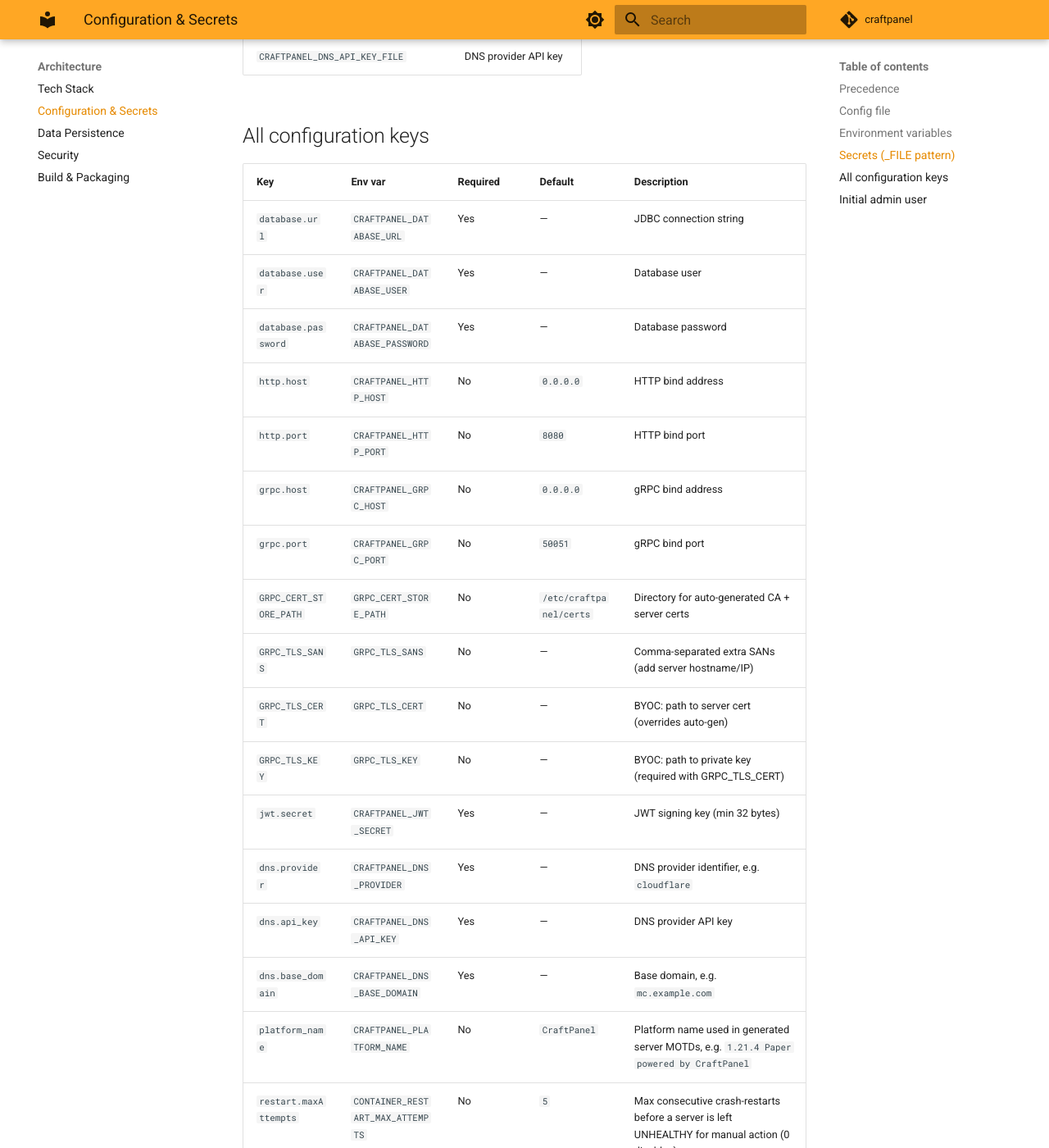
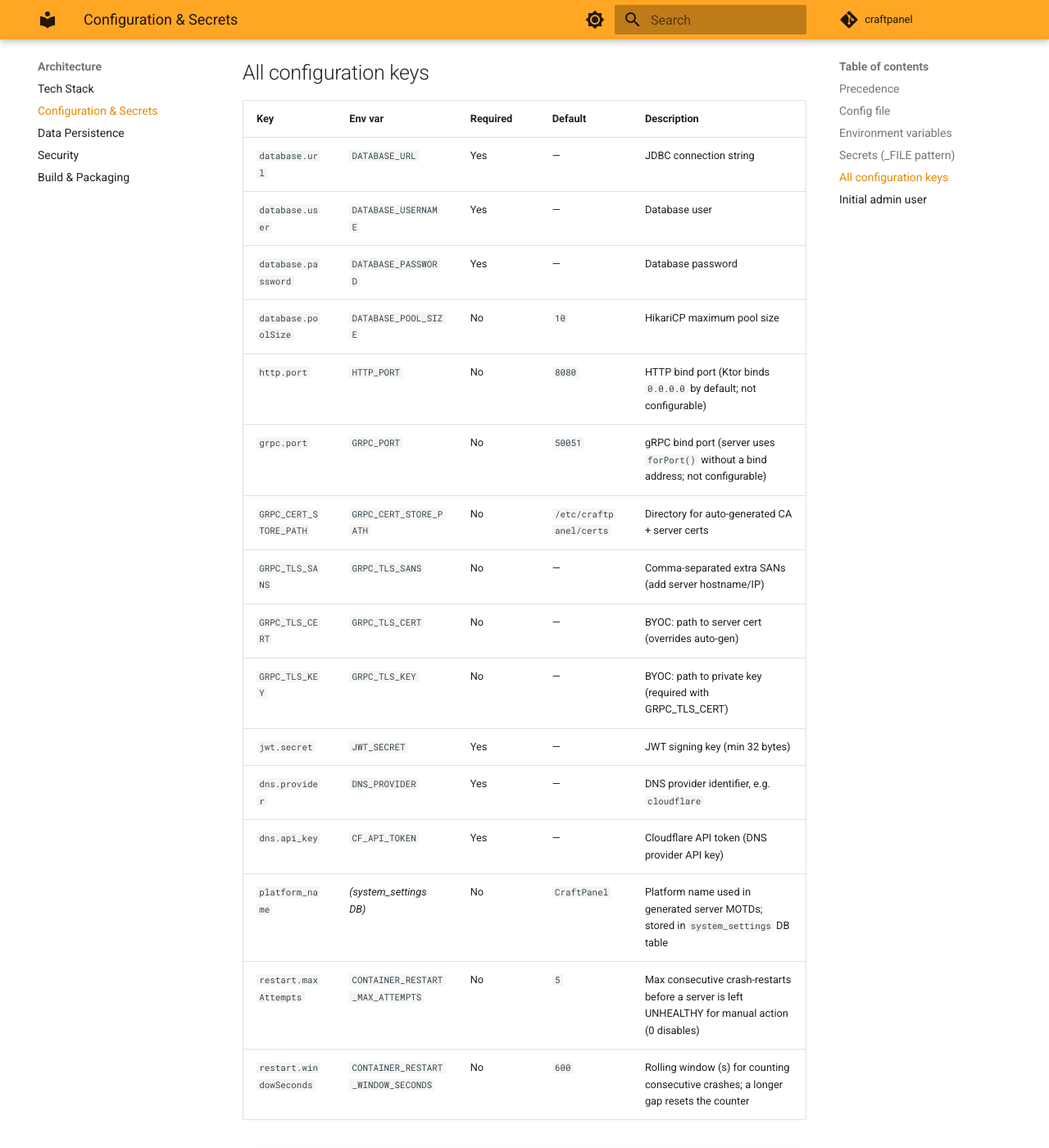
Before and after one commit to nelsongraca/craftpanel, an MkDocs documentation site: the page built from docs/src/tech-stack/configuration.md, in a window 1280 px wide and 1400 px high, scrolled down 2165 px. Shown: the whole window at 82% size. Built offline with MkDocs 1.6.1 and Material for MkDocs 9.7.7, drawn with Linux system fonts in a browser that asks for light colours; comment, search, counter and statistics services are not loaded; some of the changed text lies outside the part shown.

Commit message:
shutdown-sequence: graceful stdin stop on node shutdown
ContainerManager.shutdownAll() now reads craftpanel.stop.command label
from each container and uses the full graceful stop sequence (stdin
command via Docker attach, wait for exit, fall back to Docker stop).
Containers without the label fall back to the original behavior.

createContainer() stores the stop command as a craftpanel.stop.command
container label when the StartContainerCommand carries a non-empty
stop_command value.

port-registry: add protocol column and correct PK in docs.

config-env-names: docs now use bare env var names (Option B), drop
CRAFTPANEL_ prefix claim, remove phantom config keys from examples.

````diff
--- a/docs/src/tech-stack/configuration.md
+++ b/docs/src/tech-stack/configuration.md
@@ -21,14 +21,12 @@
 ```yaml
 database:
   url: jdbc:postgresql://localhost:5432/craftpanel
-  user: craftpanel
+  username: craftpanel
 
 http:
-  host: 0.0.0.0
   port: 8080
 
 grpc:
-  host: 0.0.0.0
   port: 50051
   # cert_store: /etc/craftpanel/certs   # where auto-generated CA+server certs are persisted
   # tls_sans: master.example.com,10.0.0.1  # extra SANs for auto-generated cert
@@ -43,22 +41,20 @@
 
 dns:
   provider: cloudflare
-  base_domain: mc.example.com
   # api_key loaded from secret file in production
 ```
 
 ## Environment variables
 
-Every config file key has a corresponding environment variable using the pattern `CRAFTPANEL_<SECTION>_<KEY>` in uppercase with underscores. Examples:
+Every config file key can be overridden by an environment variable using the key name uppercased with underscores. The config file uses HOCON `${?ENV_VAR}` syntax, where `?` means the variable is optional. Examples of documented env vars:
 
-| Config file key     | Environment variable           |
-|---------------------|--------------------------------|
-| `database.url`      | `CRAFTPANEL_DATABASE_URL`      |
-| `database.user`     | `CRAFTPANEL_DATABASE_USER`     |
-| `database.password` | `CRAFTPANEL_DATABASE_PASSWORD` |
-| `jwt.secret`        | `CRAFTPANEL_JWT_SECRET`        |
-| `dns.api_key`       | `CRAFTPANEL_DNS_API_KEY`       |
-| `http.port`         | `CRAFTPANEL_HTTP_PORT`         |
+| Config file key     | Environment variable |
+|---------------------|----------------------|
+| `database.url`      | `DATABASE_URL`       |
+| `database.password` | `DATABASE_PASSWORD`  |
+| `jwt.secret`        | `JWT_SECRET`         |
+| `dns.api_key`       | `CF_API_TOKEN`       |
+| `http.port`         | `HTTP_PORT`          |
 
 ## Secrets (`_FILE` pattern)
 
@@ -67,42 +63,40 @@
 
 ```bash
 # Instead of:
-CRAFTPANEL_DATABASE_PASSWORD=s3cr3t
+DATABASE_PASSWORD=s3cr3t
 
 # Use:
-CRAFTPANEL_DATABASE_PASSWORD_FILE=/run/secrets/db_password
+DATABASE_PASSWORD_FILE=/run/secrets/db_password
 ```
 
 Supported `_FILE` variables:
 
-| Variable                            | Description          |
-|-------------------------------------|----------------------|
-| `CRAFTPANEL_DATABASE_PASSWORD_FILE` | PostgreSQL password  |
-| `CRAFTPANEL_JWT_SECRET_FILE`        | JWT signing key      |
-| `CRAFTPANEL_DNS_API_KEY_FILE`       | DNS provider API key |
+| Variable                      | Description          |
+|-------------------------------|----------------------|
+| `DATABASE_PASSWORD_FILE`      | PostgreSQL password  |
+| `JWT_SECRET_FILE`             | JWT signing key      |
+| `CF_API_TOKEN_FILE`           | DNS provider API key |
 
 ## All configuration keys
 
-| Key                    | Env var                        | Required | Default                 | Description                                                                             |
-|------------------------|--------------------------------|----------|-------------------------|-----------------------------------------------------------------------------------------|
-| `database.url`         | `CRAFTPANEL_DATABASE_URL`      | Yes      | —                       | JDBC connection string                                                                  |
-| `database.user`        | `CRAFTPANEL_DATABASE_USER`     | Yes      | —                       | Database user                                                                           |
-| `database.password`    | `CRAFTPANEL_DATABASE_PASSWORD` | Yes      | —                       | Database password                                                                       |
-| `http.host`            | `CRAFTPANEL_HTTP_HOST`         | No       | `0.0.0.0`               | HTTP bind address                                                                       |
-| `http.port`            | `CRAFTPANEL_HTTP_PORT`         | No       | `8080`                  | HTTP bind port                                                                          |
-| `grpc.host`            | `CRAFTPANEL_GRPC_HOST`         | No       | `0.0.0.0`               | gRPC bind address                                                                       |
-| `grpc.port`            | `CRAFTPANEL_GRPC_PORT`         | No       | `50051`                 | gRPC bind port                                                                          |
-| `GRPC_CERT_STORE_PATH` | `GRPC_CERT_STORE_PATH`         | No       | `/etc/craftpanel/certs` | Directory for auto-generated CA + server certs                                          |
-| `GRPC_TLS_SANS`        | `GRPC_TLS_SANS`                | No       | —                       | Comma-separated extra SANs (add server hostname/IP)                                     |
-| `GRPC_TLS_CERT`        | `GRPC_TLS_CERT`                | No       | —                       | BYOC: path to server cert (overrides auto-gen)                                          |
-| `GRPC_TLS_KEY`         | `GRPC_TLS_KEY`                 | No       | —                       | BYOC: path to private key (required with GRPC_TLS_CERT)                                 |
-| `jwt.secret`           | `CRAFTPANEL_JWT_SECRET`        | Yes      | —                       | JWT signing key (min 32 bytes)                                                          |
-| `dns.provider`         | `CRAFTPANEL_DNS_PROVIDER`      | Yes      | —                       | DNS provider identifier, e.g. `cloudflare`                                              |
-| `dns.api_key`          | `CRAFTPANEL_DNS_API_KEY`       | Yes      | —                       | DNS provider API key                                                                    |
-| `dns.base_domain`      | `CRAFTPANEL_DNS_BASE_DOMAIN`   | Yes      | —                       | Base domain, e.g. `mc.example.com`                                                      |
-| `platform_name`        | `CRAFTPANEL_PLATFORM_NAME`     | No       | `CraftPanel`            | Platform name used in generated server MOTDs, e.g. `1.21.4 Paper powered by CraftPanel` |
-| `restart.maxAttempts`  | `CONTAINER_RESTART_MAX_ATTEMPTS` | No     | `5`                     | Max consecutive crash-restarts before a server is left UNHEALTHY for manual action (0 disables) |
-| `restart.windowSeconds`| `CONTAINER_RESTART_WINDOW_SECONDS` | No   | `600`                   | Rolling window (s) for counting consecutive crashes; a longer gap resets the counter            |
+| Key                    | Env var                           | Required | Default                 | Description                                                                             |
+|------------------------|-----------------------------------|----------|-------------------------|-----------------------------------------------------------------------------------------|
+| `database.url`         | `DATABASE_URL`                    | Yes      | —                       | JDBC connection string                                                                  |
+| `database.user`        | `DATABASE_USERNAME`               | Yes      | —                       | Database user                                                                           |
+| `database.password`    | `DATABASE_PASSWORD`               | Yes      | —                       | Database password                                                                       |
+| `database.poolSize`    | `DATABASE_POOL_SIZE`              | No       | `10`                    | HikariCP maximum pool size                                                              |
+| `http.port`            | `HTTP_PORT`                       | No       | `8080`                  | HTTP bind port (Ktor binds `0.0.0.0` by default; not configurable)                      |
+| `grpc.port`            | `GRPC_PORT`                       | No       | `50051`                 | gRPC bind port (server uses `forPort()` without a bind address; not configurable)       |
+| `GRPC_CERT_STORE_PATH` | `GRPC_CERT_STORE_PATH`            | No       | `/etc/craftpanel/certs` | Directory for auto-generated CA + server certs                                          |
+| `GRPC_TLS_SANS`        | `GRPC_TLS_SANS`                   | No       | —                       | Comma-separated extra SANs (add server hostname/IP)                                     |
+| `GRPC_TLS_CERT`        | `GRPC_TLS_CERT`                   | No       | —                       | BYOC: path to server cert (overrides auto-gen)                                          |
+| `GRPC_TLS_KEY`         | `GRPC_TLS_KEY`                    | No       | —                       | BYOC: path to private key (required with GRPC_TLS_CERT)                                 |
+| `jwt.secret`           | `JWT_SECRET`                      | Yes      | —                       | JWT signing key (min 32 bytes)                                                          |
+| `dns.provider`         | `DNS_PROVIDER`                    | Yes      | —                       | DNS provider identifier, e.g. `cloudflare`                                              |
+| `dns.api_key`          | `CF_API_TOKEN`                    | Yes      | —                       | Cloudflare API token (DNS provider API key)                                             |
+| `platform_name`        | *(system_settings DB)*            | No       | `CraftPanel`            | Platform name used in generated server MOTDs; stored in `system_settings` DB table      |
+| `restart.maxAttempts`  | `CONTAINER_RESTART_MAX_ATTEMPTS`  | No       | `5`                     | Max consecutive crash-restarts before a server is left UNHEALTHY for manual action (0 disables) |
+| `restart.windowSeconds`| `CONTAINER_RESTART_WINDOW_SECONDS`| No       | `600`                   | Rolling window (s) for counting consecutive crashes; a longer gap resets the counter            |
 
 !!! warning
 Never store secrets in the config file in production. Use environment variables or the `_FILE` secret pattern instead.
@@ -111,8 +105,8 @@
 
 On a fresh database (empty users table), master will seed a Super Admin account if these variables are set:
 
-| Variable                    | Default   | Description                         |
-|-----------------------------|-----------|-------------------------------------|
+| Variable               | Default   | Description                         |
+|------------------------|-----------|-------------------------------------|
 | `CRAFTPANEL_ADMIN_EMAIL`    | _(empty)_ | Email address for the initial admin |
 | `CRAFTPANEL_ADMIN_PASSWORD` | _(empty)_ | Password — stored as Argon2id hash  |
 | `CRAFTPANEL_ADMIN_USERNAME` | `admin`   | Username for the initial admin      |
````
Also changed, not shown: docs/src/data-model/servers.md (+8 -8 lines), 2 other files.
